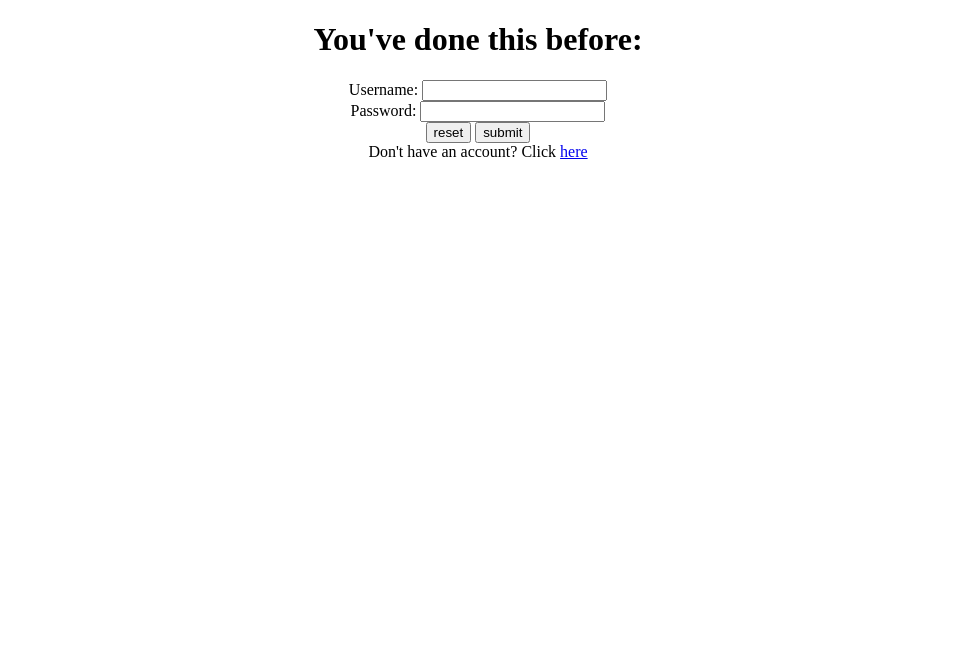
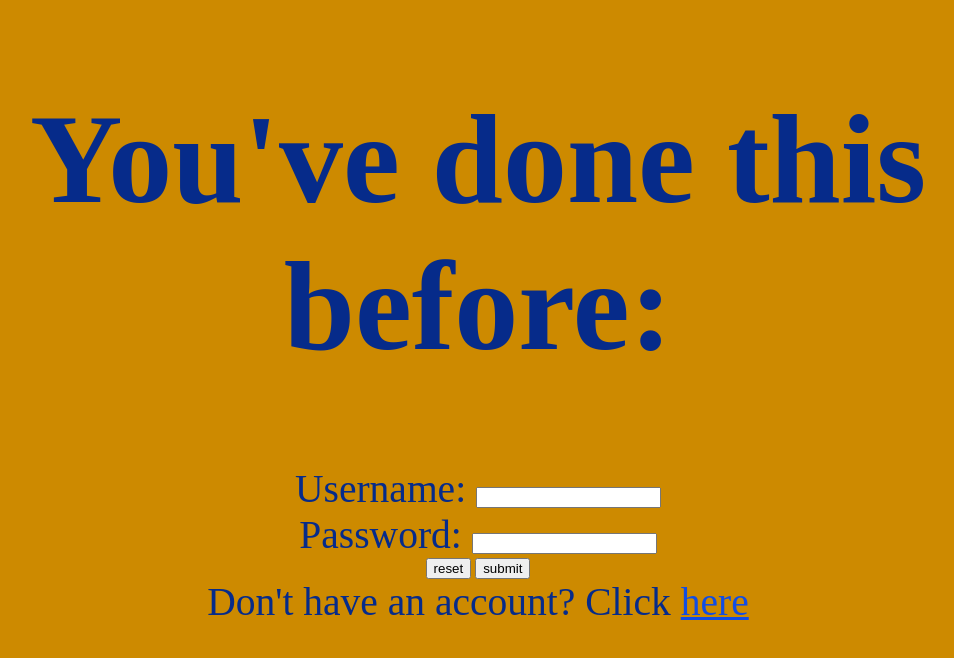
Before and after one commit to collerhatguy/login, a plain HTML site: page index.html in a window 1280 px wide. Shown: the whole page, without its empty margins (162-1116 px from the left). Drawn offline with Linux system fonts and the light colour scheme.

Commit message:
color
*added color
*changed font size

```diff
--- a/index.css
+++ b/index.css
@@ -2,7 +2,17 @@ body {
   width: 80%;
   margin: 0 auto;
   text-align: center;
+  color: rgb(6, 43, 138);
+  background-color: rgb(205, 138, 0);
 }
-label {
+label,
+aside {
   display: block;
+  font-size: 2.47rem;
 }
+header {
+  font-size: 4rem;
+}
+a {
+  color: rgb(17, 77, 228);
+}
```
